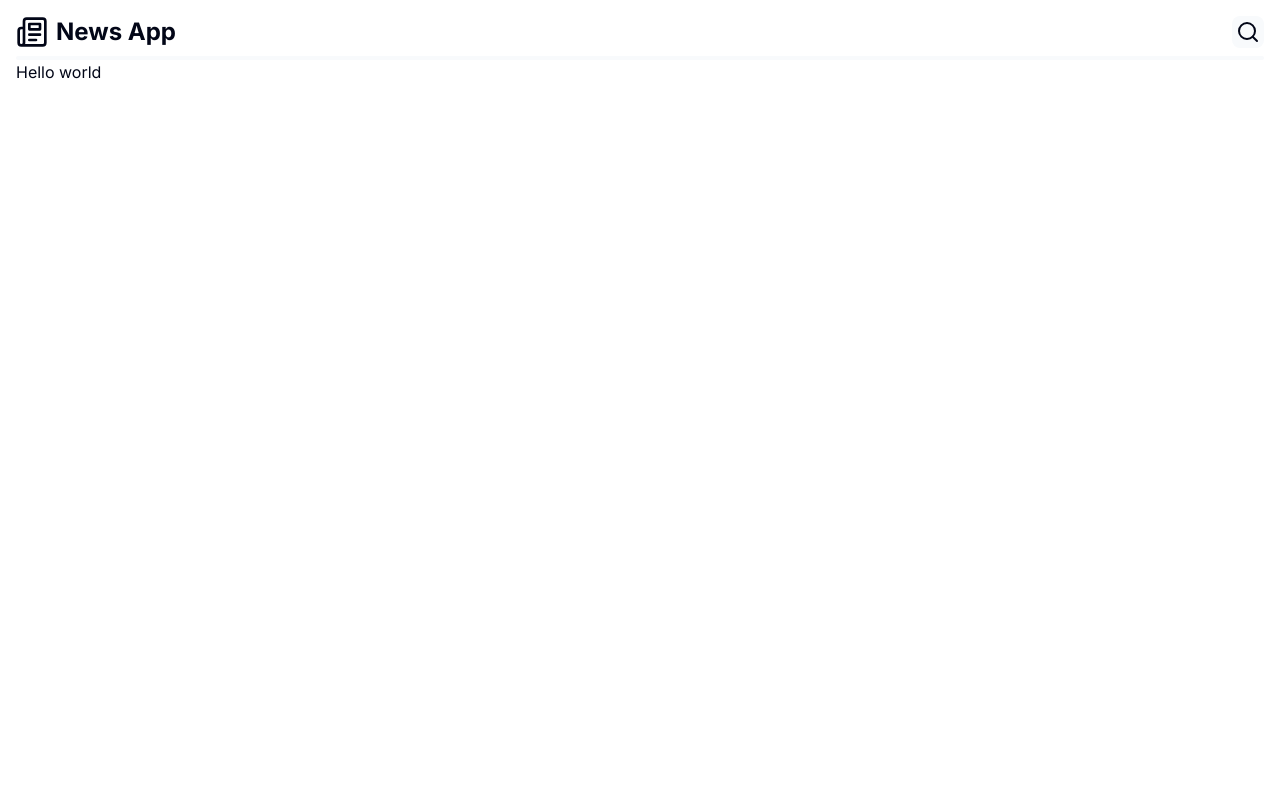
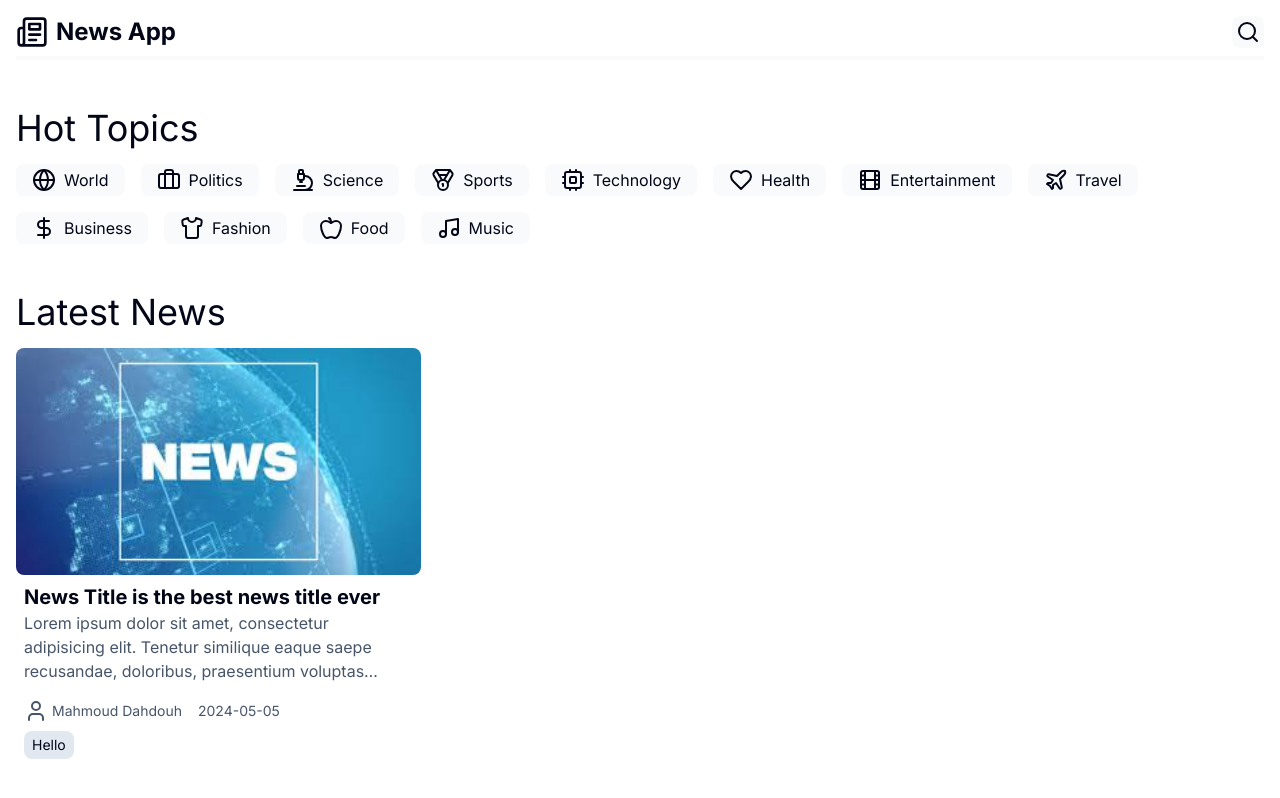
Before and after one commit to MahmoudDahdouh/nextjs-14-news-blog, a Next.js app: page / in a window 1280 px wide. Built offline with nearby package versions, Linux system fonts and the light colour scheme.

Commit message:
create home page

```diff
--- /dev/null
+++ b/src/app/HotTopics.tsx
@@ -0,0 +1,49 @@
+import {
+  Globe,
+  Briefcase,
+  Heart,
+  Plane,
+  Film,
+  Music,
+  DollarSign,
+  Cpu,
+  Medal,
+  Microscope,
+  Apple,
+  Shirt,
+} from "lucide-react"
+
+export const HotTopics = [
+  { name: "World", slug: "world", icon: <Globe className="h-6 w-6" /> },
+  {
+    name: "Politics",
+    slug: "politics",
+    icon: <Briefcase className="h-6 w-6" />,
+  },
+  {
+    name: "Science",
+    slug: "science",
+    icon: <Microscope className="h-6 w-6" />,
+  },
+  { name: "Sports", slug: "sports", icon: <Medal className="h-6 w-6" /> },
+  {
+    name: "Technology",
+    slug: "technology",
+    icon: <Cpu className="h-6 w-6" />,
+  },
+  { name: "Health", slug: "health", icon: <Heart className="h-6 w-6" /> },
+  {
+    name: "Entertainment",
+    slug: "entertainment",
+    icon: <Film className="h-6 w-6" />,
+  },
+  { name: "Travel", slug: "travel", icon: <Plane className="h-6 w-6" /> },
+  {
+    name: "Business",
+    slug: "business",
+    icon: <DollarSign className="h-6 w-6" />,
+  },
+  { name: "Fashion", slug: "fashion", icon: <Shirt className="h-6 w-6" /> },
+  { name: "Food", slug: "food", icon: <Apple className="h-6 w-6" /> },
+  { name: "Music", slug: "music", icon: <Music className="h-6 w-6" /> },
+]
--- a/src/app/page.tsx
+++ b/src/app/page.tsx
@@ -1,8 +1,65 @@
+import Image from "next/image"
+import { HotTopics } from "./HotTopics"
+import { User } from "lucide-react"
+import Link from "next/link"
+
 export default function Home() {
   return (
-    <main>
+    <main className="mt-4">
       <div className="container">
-        <h1>Hello world</h1>
+        <h2 className="text-4xl mt-12 mb-4">Hot Topics</h2>
+        <div className="flex items-center gap-4 overflow-hidden flex-wrap">
+          {HotTopics.map((topic, index) => (
+            <div
+              key={index}
+              className="bg-slate-50 cursor-pointer rounded-lg h-8 px-4 py-2 flex items-center gap-2 justify-center hover:bg-slate-200 transition-all"
+            >
+              {topic.icon}
+              <p>{topic.name}</p>
+            </div>
+          ))}
+        </div>
+
+        <h2 className="text-4xl mt-12 mb-4">Latest News</h2>
+        <div className="grid grid-cols-12 gap-4">
+          <article className="col-span-12 sm:col-span-6 md:col-span-4 overflow-hidden">
+            <Link href="#">
+              <Image
+                alt="news image"
+                src="/imgs/news-1.png"
+                width={400}
+                height={200}
+                className="w-full rounded-lg"
+              />
+              <div className="p-2">
+                <h3 className="text-xl truncate font-bold">
+                  News Title is the best news title ever
+                </h3>
+                <p className="line-clamp-3 text-slate-600">
+                  Lorem ipsum dolor sit amet, consectetur adipisicing elit.
+                  Tenetur similique eaque saepe recusandae, doloribus,
+                  praesentium voluptas debitis sapiente sequi, minima accusamus?
+                  Corrupti expedita eius commodi illum modi error eaque.
+                  Quisquam?
+                </p>
+                <div className="flex items-center gap-4 mt-4 truncate">
+                  <div className="flex items-center gap-1">
+                    <User className="text-slate-600" />
+                    <p className="text-sm text-slate-600">Mahmoud Dahdouh</p>
+                  </div>
+                  <p className="text-slate-600 text-sm">2024-05-05</p>
+                </div>
+                <div className="flex items-center gap-2 mt-2">
+                  <Link href="/asd">
+                    <p className="bg-slate-200 hover:bg-slate-400 cursor-pointer transition-all hover:text-white rounded-lg text-sm text-center px-2 py-1 ">
+                      Hello
+                    </p>
+                  </Link>
+                </div>
+              </div>
+            </Link>
+          </article>
+        </div>
       </div>
     </main>
   )
```
Also changed, not shown: public/imgs/news-1.png (added).
